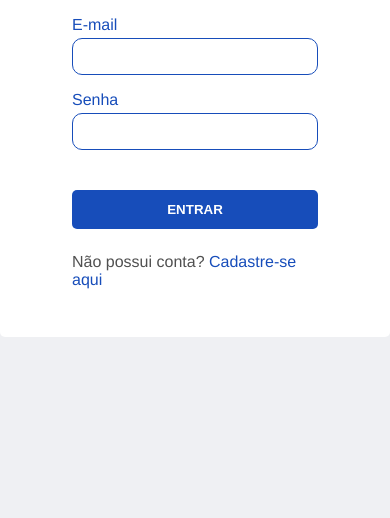
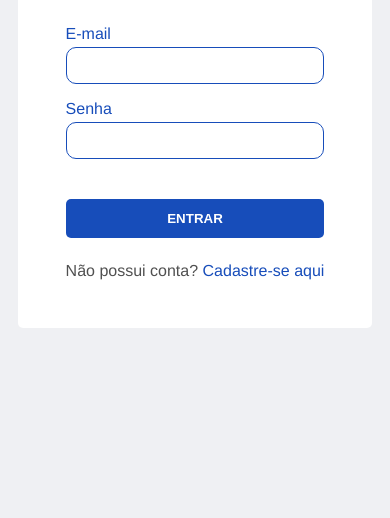
Before and after one commit to pachecowillians/inpeace-frontend, a plain HTML site: page pages/index.html in a window 390 px wide. Shown: the part 326-844 px from the top of the page. Drawn offline with Linux system fonts and the light colour scheme.

Commit message:
Creating responsiveness of the page

```diff
--- a/styles/login.css
+++ b/styles/login.css
@@ -31,7 +31,7 @@ main {
 }
 
 .login-container {
-    padding: 24px 72px;
+    padding: 24px 24px;
     display: flex;
     flex-direction: column;
     justify-content: center;
@@ -111,3 +111,15 @@ form button {
     text-decoration: none;
     color: var(--primary);
 }
+
+@media only screen and (min-width: 375px) {
+    .login-container {
+        padding: 24px 48px;
+    }
+}
+
+@media only screen and (min-width: 425px) {
+    .login-container {
+        padding: 24px 72px;
+    }
+}
```
